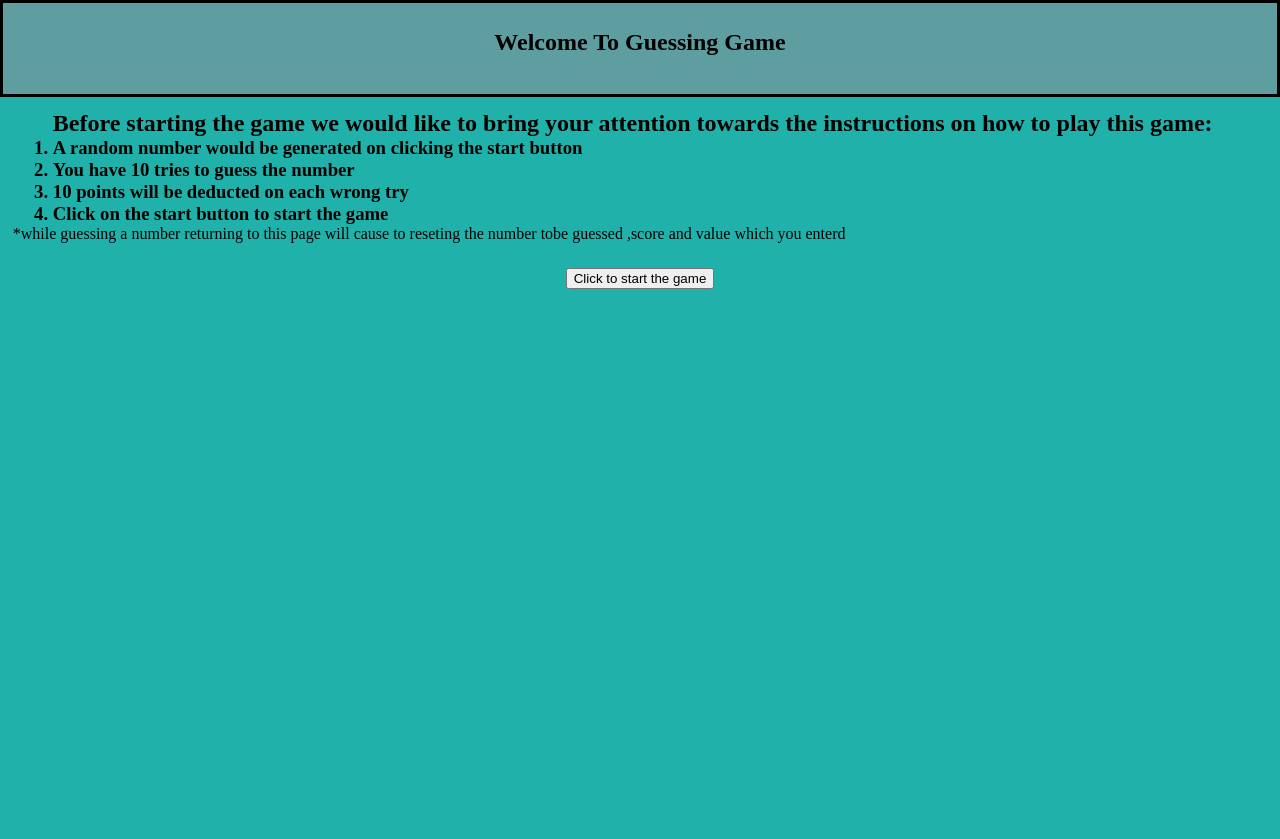
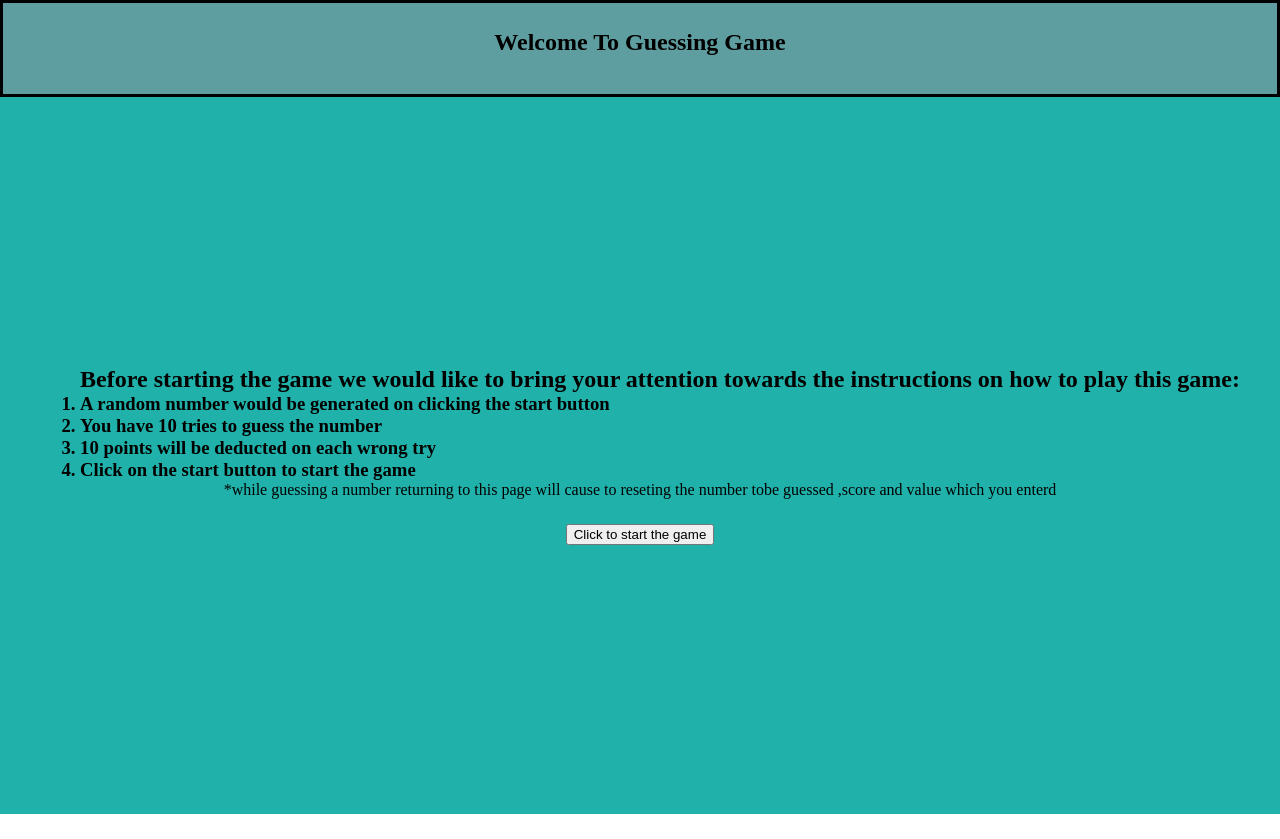
Before and after one commit to Mubeen-Abbas/Guessing-Game, a plain HTML site: page index.html in a window 1280 px wide. After the commit the page ends 814 px from the top, so only its background shows below. Drawn offline with Linux system fonts and the light colour scheme.

Commit message:
Update style.css

```diff
--- a/style.css
+++ b/style.css
@@ -84,7 +84,11 @@
 }
 .content_instruct {
   background-color: lightseagreen;
-  height: 89.5vh;
+  height: 86.4vh;
+  display: flex;
+  flex-direction: column;
+  align-items: center;
+  justify-content: center;
 }
 .button_instruct {
   text-decoration: none;
@@ -118,6 +122,9 @@
 
 /* instruct ends here */
 @media only screen and (max-width: 768px) {
+  .latest {
+    height: 10%;
+  }
   .home {
     display: none;
   }
@@ -125,7 +132,6 @@
     display: flex;
     flex-direction: column;
     width: 100%;
-    height: 50vh;
   }
   .main_index {
     height: 20vh;
@@ -160,7 +166,6 @@
     display: block;
     height: 10vh;
     width: 33.333333333%;
-    /* pointer-events: none; */
   }
   .rules {
     display: block;
```
